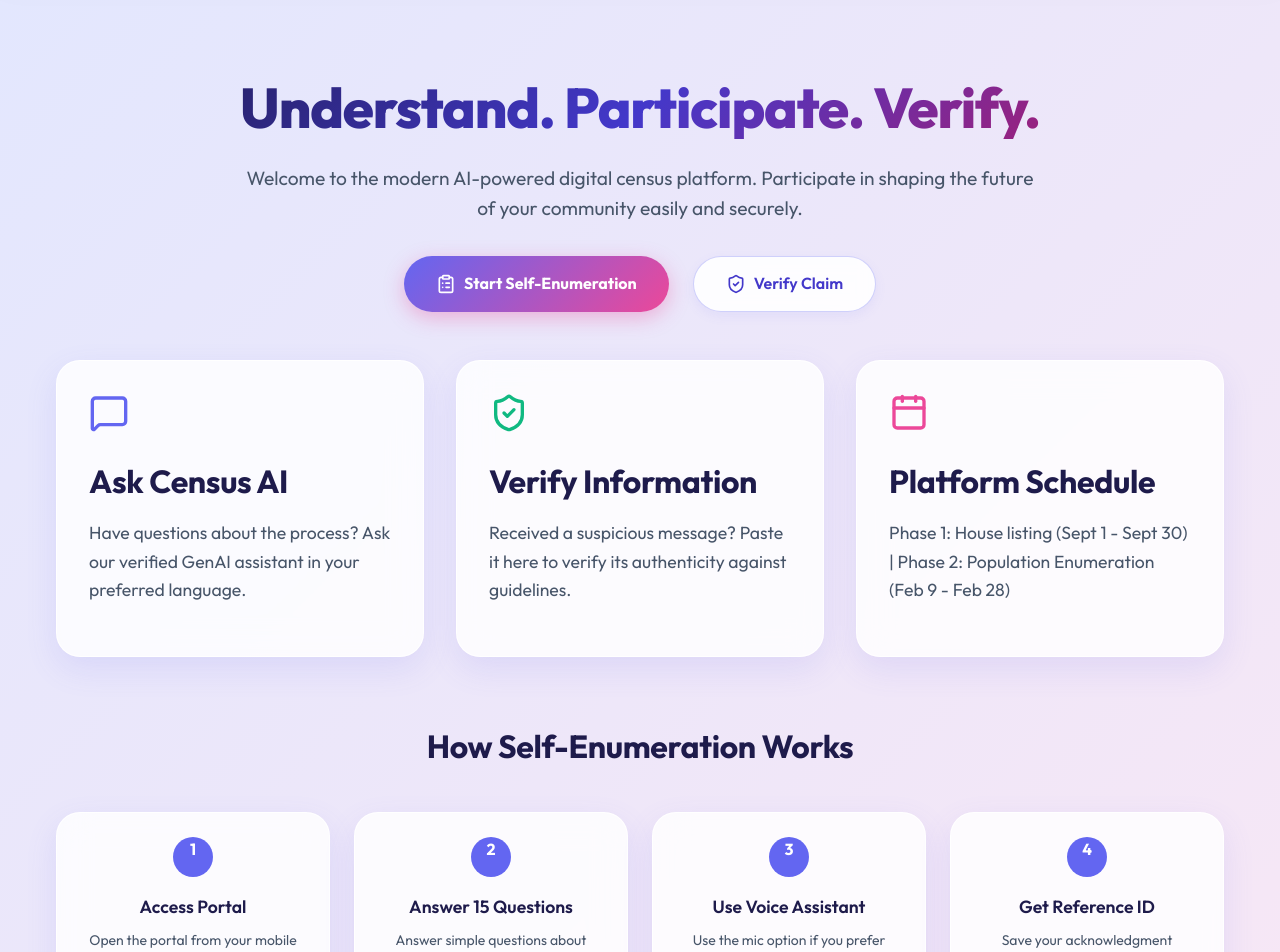
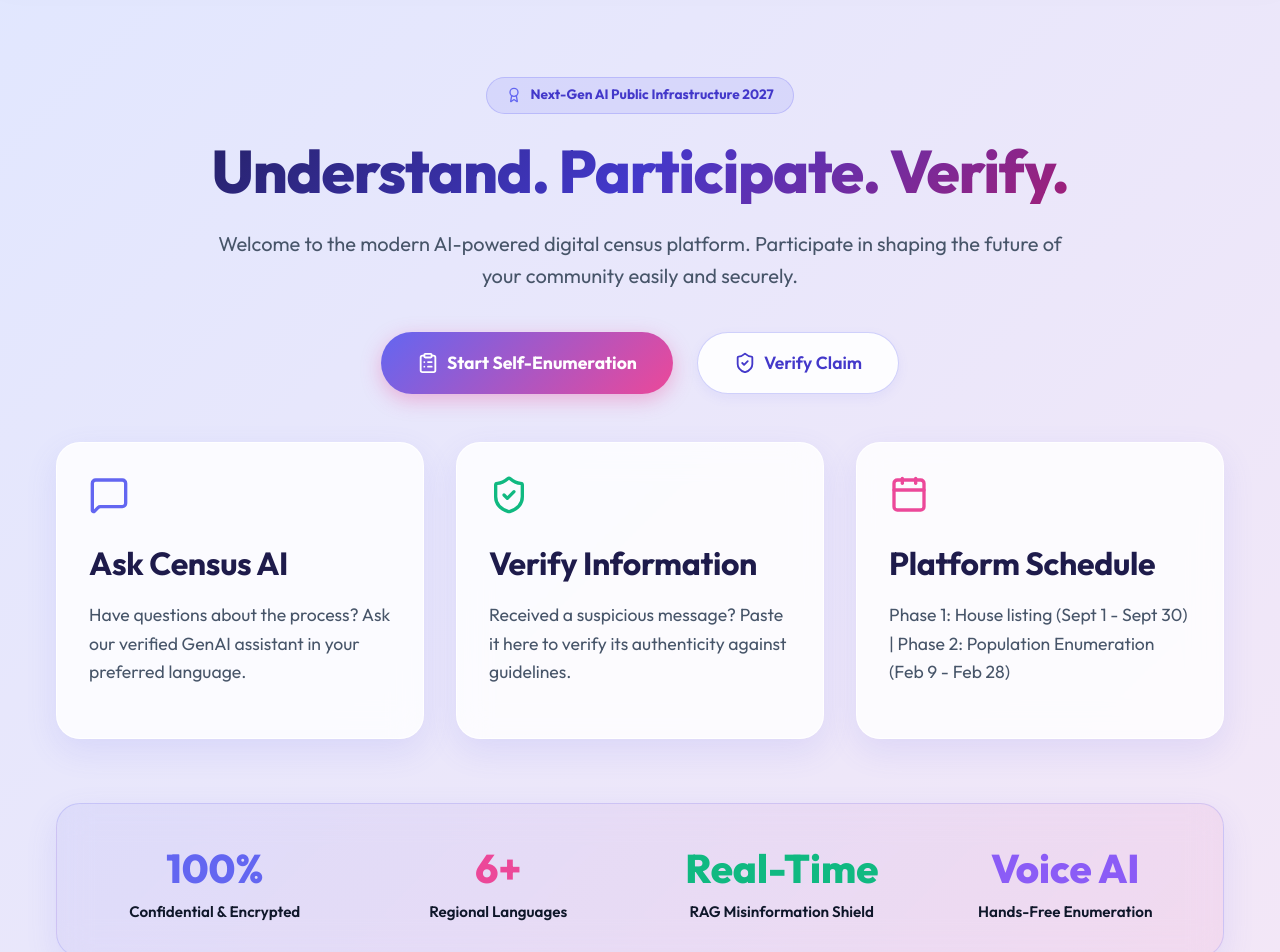
Before and after one commit to gauravv-yadav/census-sathi-2027, a React (Vite) app: page /citizen in a window 1280 px wide. Shown: the part 100-1052 px from the top of the page. Built offline with nearby package versions, Linux system fonts and the light colour scheme.

Commit message:
Add Impact Highlights section and push updates

```diff
--- a/src/pages/citizen/LandingPage.jsx
+++ b/src/pages/citizen/LandingPage.jsx
@@ -1,5 +1,5 @@
 import { Link } from 'react-router-dom';
-import { ShieldCheck, MessageSquare, ClipboardList, Calendar, Download, Phone, FileText, HelpCircle } from 'lucide-react';
+import { ShieldCheck, MessageSquare, ClipboardList, Calendar, Download, Phone, FileText, HelpCircle, UserCheck, ShieldAlert, Award } from 'lucide-react';
 import Navbar from '../../components/layout/Navbar';
 import Footer from '../../components/layout/Footer';
 import { t } from '../../utils/i18n';
@@ -14,21 +14,33 @@ export default function LandingPage() {
       <Navbar />
 
       <main className="page-content container">
+        {/* Hero Banner */}
         <section className="text-center" style={{ padding: '3rem 0 3rem' }}>
-          <h1 style={{ fontSize: '3.5rem', marginBottom: '1.5rem' }}>{t('heroTitle')}</h1>
-          <p style={{ fontSize: '1.2rem', maxWidth: '800px', margin: '0 auto 2rem' }}>
+          <div style={{
+            display: 'inline-flex', alignItems: 'center', gap: '0.5rem',
+            backgroundColor: 'rgba(99, 102, 241, 0.12)', color: 'var(--primary-dark)',
+            padding: '0.4rem 1.2rem', borderRadius: 'var(--radius-full)',
+            fontWeight: '700', fontSize: '0.85rem', marginBottom: '1.5rem',
+            border: '1px solid rgba(99, 102, 241, 0.25)'
+          }}>
+            <Award size={16} color="var(--primary-color)" /> Next-Gen AI Public Infrastructure 2027
+          </div>
+
+          <h1 style={{ fontSize: '3.75rem', marginBottom: '1.5rem' }}>{t('heroTitle')}</h1>
+          <p style={{ fontSize: '1.25rem', maxWidth: '850px', margin: '0 auto 2.5rem' }}>
             {t('heroSubtitle')}
           </p>
-          <div className="flex justify-center gap-4">
-            <Link to="/citizen/enumerate" className="btn-primary">
-              <ClipboardList size={20} /> {t('btnStart')}
+          <div className="flex justify-center gap-4 flex-wrap">
+            <Link to="/citizen/enumerate" className="btn-primary" style={{ fontSize: '1.1rem', padding: '1rem 2.25rem' }}>
+              <ClipboardList size={22} /> {t('btnStart')}
             </Link>
-            <Link to="/citizen/verify" className="btn-secondary">
-              <ShieldCheck size={20} /> Verify Claim
+            <Link to="/citizen/verify" className="btn-secondary" style={{ fontSize: '1.1rem', padding: '1rem 2.25rem' }}>
+              <ShieldCheck size={22} /> Verify Claim
             </Link>
           </div>
         </section>
 
+        {/* Feature Cards Grid */}
         <section style={{
           display: 'grid',
           gridTemplateColumns: 'repeat(auto-fit, minmax(300px, 1fr))',
@@ -59,6 +71,35 @@ export default function LandingPage() {
           </div>
         </section>
 
+        {/* Impact Highlights Bar */}
+        <section style={{ marginTop: '4rem' }}>
+          <div className="card" style={{
+            background: 'linear-gradient(135deg, rgba(99, 102, 241, 0.08) 0%, rgba(236, 72, 153, 0.08) 100%)',
+            border: '1.5px solid rgba(99, 102, 241, 0.2)',
+            padding: '2rem'
+          }}>
+            <div style={{ display: 'grid', gridTemplateColumns: 'repeat(auto-fit, minmax(200px, 1fr))', gap: '2rem', textAlign: 'center' }}>
+              <div>
+                <div style={{ fontSize: '2.5rem', fontWeight: '800', color: 'var(--primary-color)' }}>100%</div>
+                <div style={{ fontWeight: '600', fontSize: '0.95rem' }}>Confidential & Encrypted</div>
+              </div>
+              <div>
+                <div style={{ fontSize: '2.5rem', fontWeight: '800', color: 'var(--secondary-color)' }}>6+</div>
+                <div style={{ fontWeight: '600', fontSize: '0.95rem' }}>Regional Languages</div>
+              </div>
+              <div>
+                <div style={{ fontSize: '2.5rem', fontWeight: '800', color: 'var(--accent-color)' }}>Real-Time</div>
+                <div style={{ fontWeight: '600', fontSize: '0.95rem' }}>RAG Misinformation Shield</div>
+              </div>
+              <div>
+                <div style={{ fontSize: '2.5rem', fontWeight: '800', color: '#8b5cf6' }}>Voice AI</div>
+                <div style={{ fontWeight: '600', fontSize: '0.95rem' }}>Hands-Free Enumeration</div>
+              </div>
+            </div>
+          </div>
+        </section>
+
+        {/* How It Works Section */}
         <section style={{ marginTop: '4rem' }}>
           <h2 style={{ textAlign: 'center', marginBottom: '2.5rem' }}>How Self-Enumeration Works</h2>
           <div style={{ display: 'grid', gridTemplateColumns: 'repeat(auto-fit, minmax(220px, 1fr))', gap: '1.5rem' }}>
@@ -69,6 +110,7 @@ export default function LandingPage() {
           </div>
         </section>
 
+        {/* Downloadable Resources & Posters (PDF) */}
         <section style={{ marginTop: '4rem' }}>
           <h2 style={{ textAlign: 'center', marginBottom: '2rem' }}>Official Resources & PDF Downloads</h2>
           <div style={{ display: 'grid', gridTemplateColumns: 'repeat(auto-fit, minmax(300px, 1fr))', gap: '1.5rem' }}>
@@ -115,6 +157,7 @@ export default function LandingPage() {
           </div>
         </section>
 
+        {/* Support & Helpline Section */}
         <section style={{ marginTop: '4rem', marginBottom: '1rem' }}>
           <div className="card" style={{ backgroundColor: 'var(--bg-ai)', border: '1px solid var(--primary-light)', padding: '2rem' }}>
             <div className="flex justify-between items-center flex-wrap gap-4">
```
